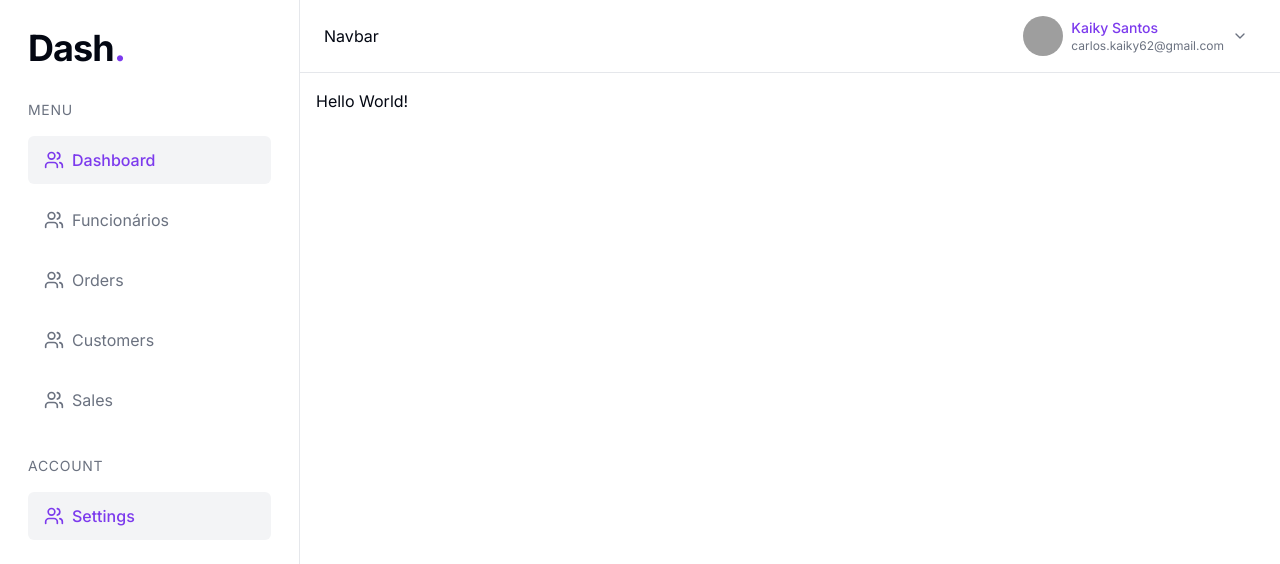
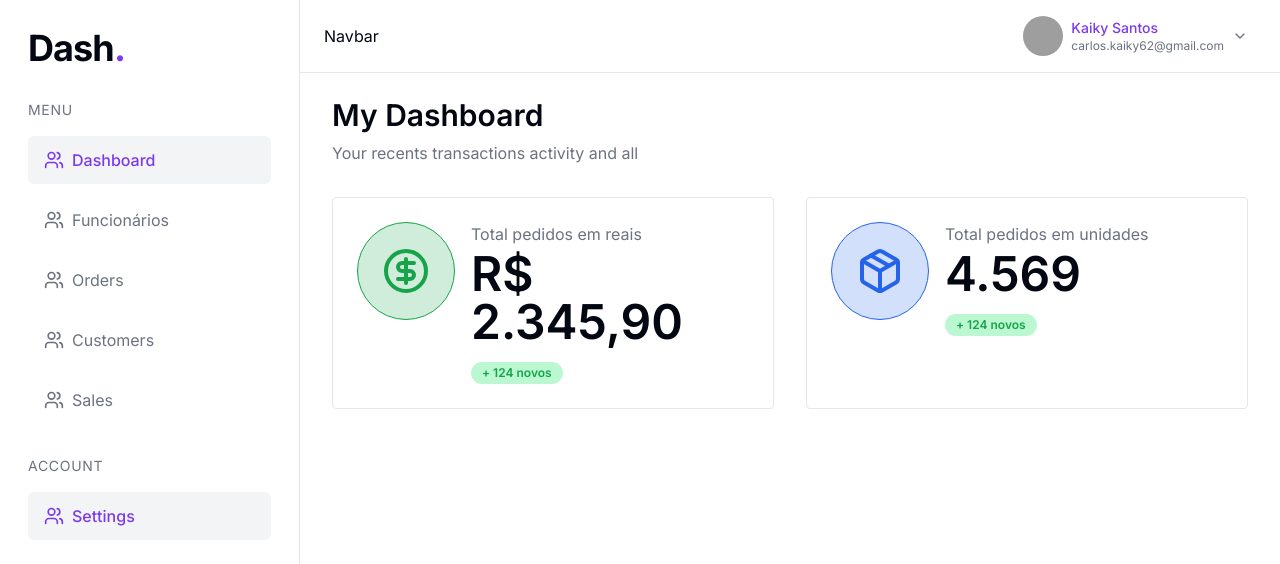
Before and after one commit to KaikySantos/dash, a Next.js app: page /en in a window 1280 px wide. Shown: the top 564 px of the page. Built offline with nearby package versions, Linux system fonts and the light colour scheme; grey boxes are pictures that could not be loaded.

Commit message:
feat: dashboard cards

```diff
--- a/app/[locale]/page.tsx
+++ b/app/[locale]/page.tsx
@@ -1,11 +1,19 @@
-import { useTranslations } from 'next-intl';
+import { DashboardCard } from "@/components/dashboard-card";
 
 export default function Home() {
-  const t = useTranslations();
+  return (
+    <div className="px-8 py-6">
+      <h2 className="text-3xl font-semibold text-foreground">
+        My Dashboard
+      </h2>
+      <p className="text-md text-muted-foreground mt-2">
+        Your recents transactions activity and all
+      </p>
 
-  return (
-    <div className="p-4">
-      <p>Hello World!</p>
+      <div className="flex gap-8 mt-8">
+        <DashboardCard type="money" value="R$ 2.345,90" />
+        <DashboardCard type="units" value="4.569" />
+      </div>
     </div>
   );
 }
--- /dev/null
+++ b/components/dashboard-card.tsx
@@ -0,0 +1,38 @@
+import { CircleDollarSign, Package } from "lucide-react";
+import { Badge } from "./ui/badge";
+
+interface DashboardCardProps {
+  type: "units" | "money",
+  value: string
+}
+
+export function DashboardCard({ type, value }: DashboardCardProps) {
+  const label = type === "money" ? "Total pedidos em reais" : "Total pedidos em unidades"
+
+  return (
+    <div className="w-full rounded border p-6 flex gap-4 bg-card">
+      {type === "money" ? (
+        <div className="bg-green-600/20 w-min h-min p-6 rounded-full border border-green-600">
+          <CircleDollarSign className="w-12 h-12 text-green-600" />
+        </div>
+      ) : (
+        <div className="bg-blue-600/20 w-min h-min p-6 rounded-full border border-blue-600">
+          <Package className="w-12 h-12 text-blue-600" />
+        </div>
+      )}
+
+      <div className="flex flex-col">
+        <p className="text-muted-foreground">
+          {label}
+        </p>
+        <p className="text-card-foreground font-semibold text-5xl mt-1">
+          {value}
+        </p>
+
+        <Badge variant="success" className="w-min mt-4 text-nowrap">
+          + 124 novos
+        </Badge>
+      </div>
+    </div>
+  )
+}
--- /dev/null
+++ b/components/ui/badge.tsx
@@ -0,0 +1,33 @@
+import * as React from "react"
+import { cva, type VariantProps } from "class-variance-authority"
+
+import { cn } from "@/lib/utils"
+
+const badgeVariants = cva(
+  "inline-flex items-center rounded-full border px-2.5 py-0.5 text-xs font-semibold transition-colors focus:outline-none focus:ring-2 focus:ring-ring focus:ring-offset-2",
+  {
+    variants: {
+      variant: {
+        default:
+          "border-transparent bg-primary text-primary-foreground hover:bg-primary/80",
+        success:
+          "border-transparent bg-green-200 text-green-600 hover:none"
+      },
+    },
+    defaultVariants: {
+      variant: "default",
+    },
+  }
+)
+
+export interface BadgeProps
+  extends React.HTMLAttributes<HTMLDivElement>,
+    VariantProps<typeof badgeVariants> {}
+
+function Badge({ className, variant, ...props }: BadgeProps) {
+  return (
+    <div className={cn(badgeVariants({ variant }), className)} {...props} />
+  )
+}
+
+export { Badge, badgeVariants }
```
